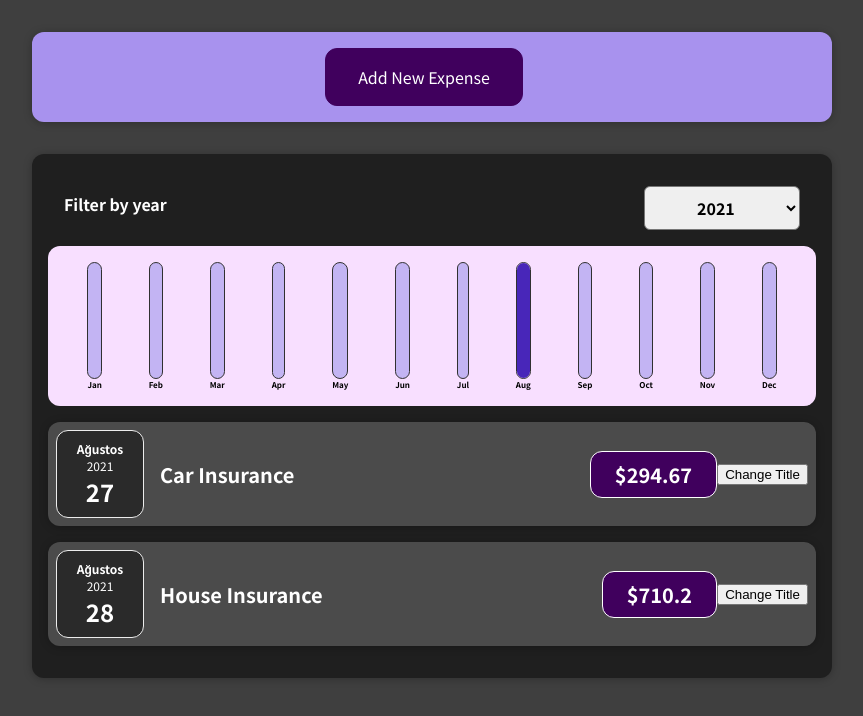
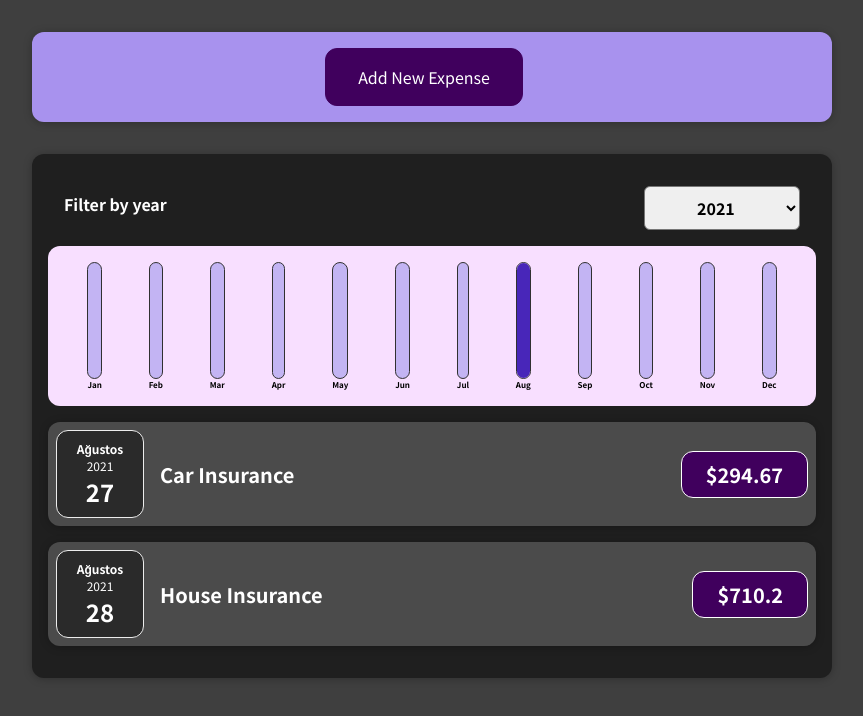
Before and after one commit to ismailharmanda/Expenses, a React (Create React App) app: page / in a window 1280 px wide. Shown: the top 716 px of the page, without its empty margins (208-1071 px from the left). Built offline with nearby package versions, Linux system fonts and the light colour scheme.

Commit message:
deleted useless button

```diff
--- a/src/components/Expenses/ExpenseItem.js
+++ b/src/components/Expenses/ExpenseItem.js
@@ -3,11 +3,6 @@ import ExpenseDate from "./ExpenseDate";
 import Card from "../UI/Card";
 import "./ExpenseItem.css";
 const ExpenseItem = (props) => {
-  const [title, setTitle] = useState(props.title);
-  const clickHandler = () => {
-    setTitle("Updated");
-    console.log(title);
-  };
   return (
     <li>
       <Card className="expense-item">
@@ -16,7 +11,6 @@ const ExpenseItem = (props) => {
           <h2>{props.title}</h2>
           <div className="expense-item__price">${props.amount}</div>
         </div>
-        <button onClick={clickHandler}>Change Title</button>
       </Card>
     </li>
   );
```
Also changed, not shown: 1 other file (tests, documents, lock files or other folders).
